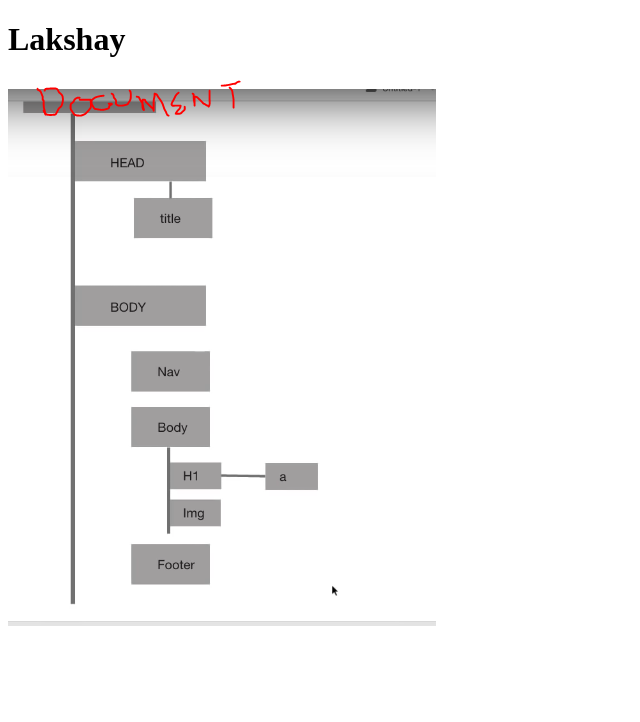
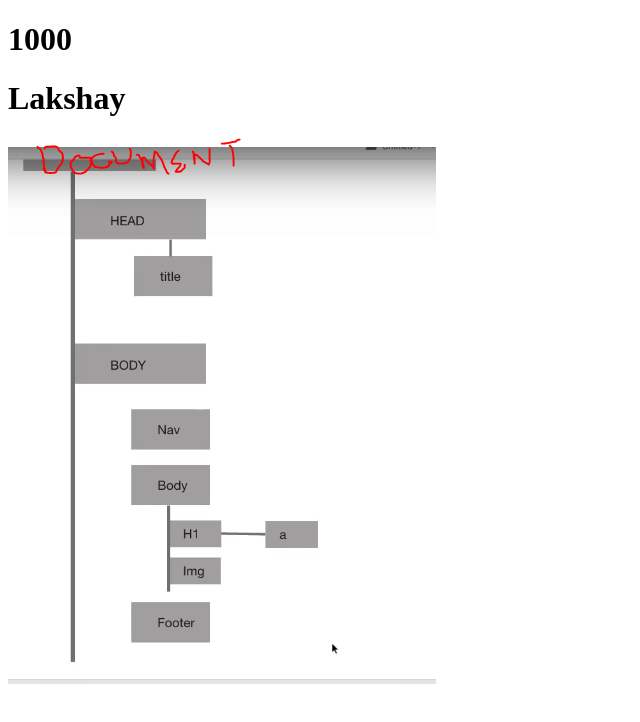
Before and after one commit to lakshayk12/js-intro, a plain HTML site: page 04DOM/01dom/index.html in a window 1280 px wide. Shown: the whole page, without its empty margins (0-640 px from the left). Drawn offline with Linux system fonts and the light colour scheme.

Commit message:
Update DOM Explained

```diff
--- a/DOM/01dom/index.html
+++ b/04DOM/01dom/index.html
@@ -7,11 +7,14 @@
 
 <body>
     <div class="nav"></div>
-    <div class="body"></div>
-        <h1>Lakshay</h1>
-        <img src="dom.PNG" alt="">
+    <div class="counter">
+        <h1 class="counterh1">0</h1>
+        <h1 class="counterh2"></h1>
+    </div>
+    <img src="dom.PNG" alt="">
     <div class="footer"></div>
 </body>
+<script src="script.js"></script>
 
 </html>
 
--- /dev/null
+++ b/04DOM/01dom/script.js
@@ -0,0 +1,15 @@
+var number = document.querySelector(".counterh1"); // #counter if Id
+var txt = document.querySelector(".counterh2");
+
+let i = 1;
+
+// after every 1ms interval, this callback gonna execute.
+setInterval(() => {
+    if (i <= 1000) {
+        number.innerText = i++;
+    }
+}, 1);
+
+setTimeout(() => {
+    txt.innerText = "Lakshay";
+}, 3000); //run it after n (3ms) timeout.
```
Also changed, not shown: 04DOM/01dom/dom.PNG (renamed from DOM/01dom/dom.PNG).
